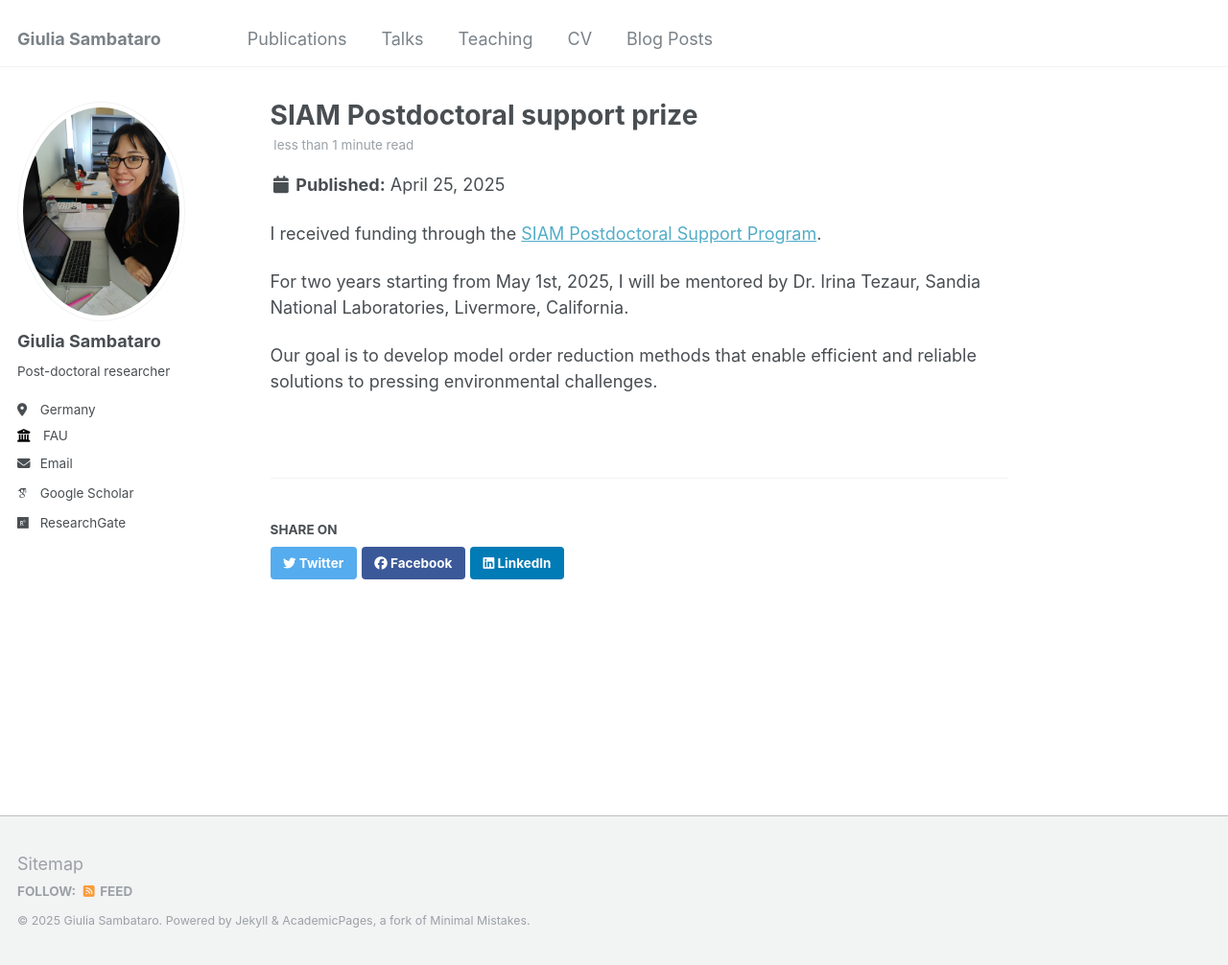
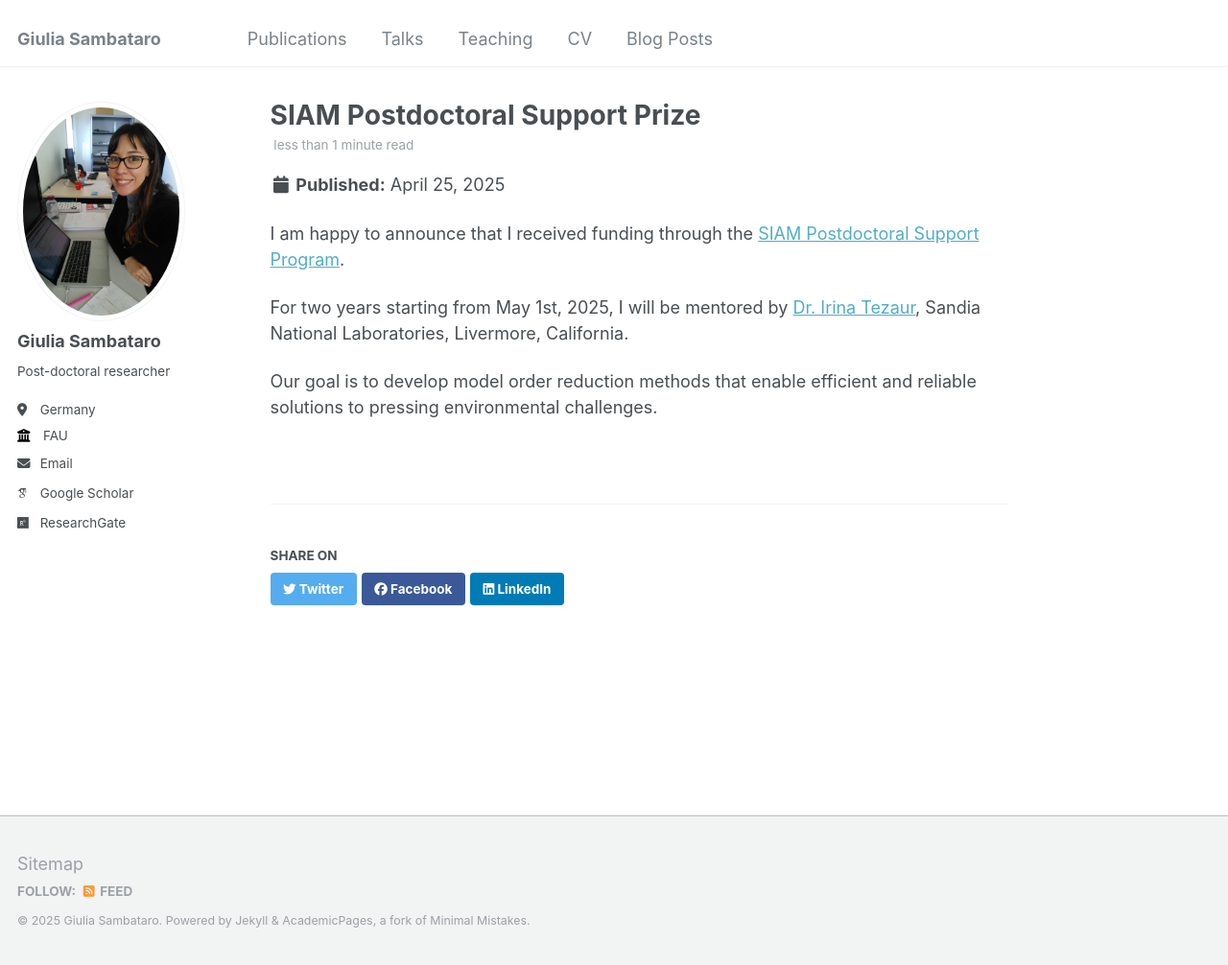
Before and after one commit to gsambata/gsambata.github.io, a Jekyll site: the page built from _posts/2025-04-25-future-post.md, in a window 1280 px wide and 1006 px high. Shown: the whole window at 96% size. Built offline with Jekyll 4.4.1, drawn with Linux system fonts in a browser that asks for light colours; some web fonts are replaced.

```diff
--- a/_posts/2025-04-25-future-post.md
+++ b/_posts/2025-04-25-future-post.md
@@ -1,11 +1,11 @@
 ---
-title: 'SIAM Postdoctoral support prize'
+title: 'SIAM Postdoctoral Support Prize'
 date: 2025-04-25
 permalink: /posts/2012/08/blog-post-4/
 tags:
 ---
-I received funding through the [SIAM Postdoctoral Support Program](https://www.siam.org/programs-initiatives/programs/siam-postdoctoral-support-program/).
+I am happy to announce that I received funding through the [SIAM Postdoctoral Support Program](https://www.siam.org/programs-initiatives/programs/siam-postdoctoral-support-program/).
 
-For two years starting from May 1st, 2025, I will be mentored by Dr. Irina Tezaur, Sandia National Laboratories, Livermore, California.
+For two years starting from May 1st, 2025, I will be mentored by [Dr. Irina Tezaur](https://www.sandia.gov/-ikalash/staff/irina-tezaur/), Sandia National Laboratories, Livermore, California.
 
 Our goal is to develop model order reduction methods that enable efficient and reliable solutions to pressing environmental challenges.
```
